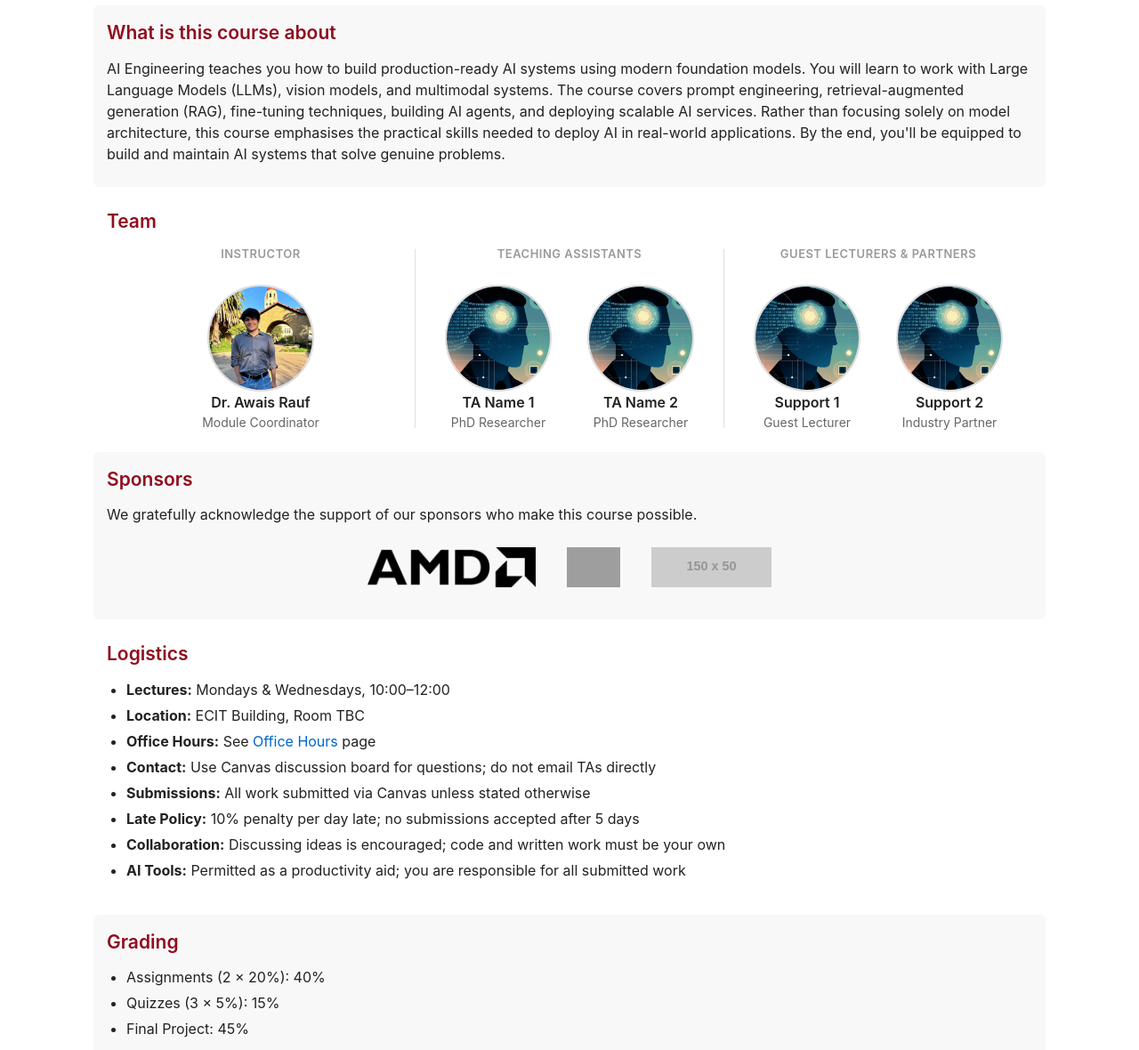
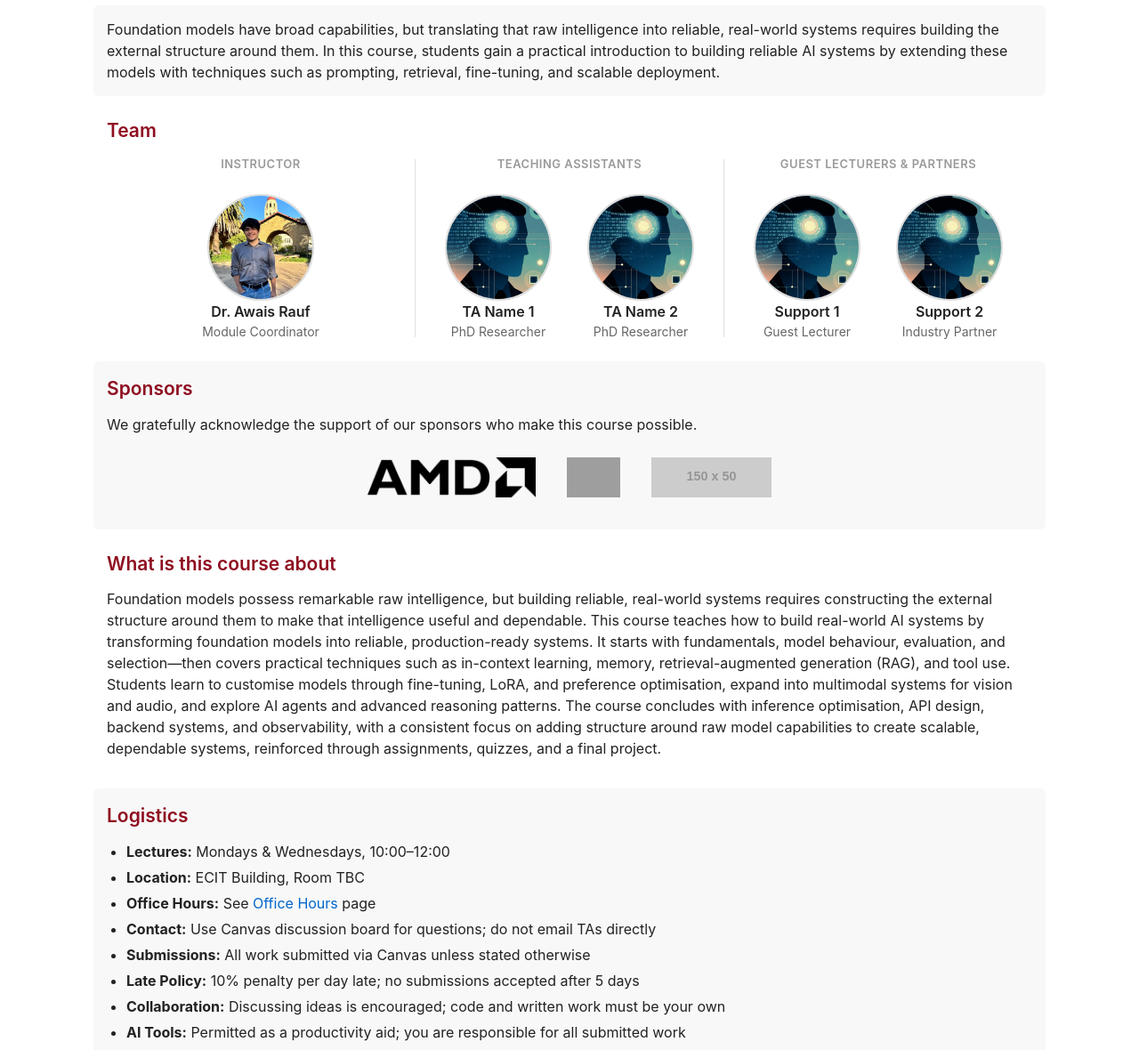
Before and after one commit to awaisrauf/ai_engineering_course, a Jekyll site: the page built from index.html, in a window 1280 px wide and 1400 px high, cut to the strip 220-1400 px from the top of the window. Shown: the whole strip at 89% size. Built offline with Jekyll 4.4.1, drawn with Linux system fonts in a browser that asks for light colours; grey boxes are pictures that could not be loaded.

Commit message:
improved description

```diff
--- a/index.html
+++ b/index.html
@@ -21,15 +21,11 @@ title: Home
 
   <!-- Course Description Section -->
   <div class="section">
-    <h2 class="section-title">What is this course about</h2>
-    <p>
-      AI Engineering teaches you how to build production-ready AI systems using modern foundation models.
-      You will learn to work with Large Language Models (LLMs), vision models, and multimodal systems.
-      The course covers prompt engineering, retrieval-augmented generation (RAG), fine-tuning techniques,
-      building AI agents, and deploying scalable AI services. Rather than focusing solely on model architecture, this course emphasises the practical skills
-      needed to deploy AI in real-world applications. By the end, you'll be equipped to build and
-      maintain AI systems that solve genuine problems.
-    </p>
+    <!-- <h2> </h2> -->
+    Foundation models have broad capabilities, but translating that raw intelligence into
+    reliable, real-world systems requires building the external structure around them.
+    In this course, students gain a practical introduction to building reliable AI systems by extending these models with
+    techniques such as prompting, retrieval, fine-tuning, and scalable deployment.
   </div>
 
   <!-- Team Section -->
@@ -95,6 +91,23 @@ title: Home
       {% endfor %}
     </div>
   </div>
+  <div class="section">
+    <h2 class="section-title">What is this course about</h2>
+    <p>
+      Foundation models possess remarkable raw intelligence, but building reliable, real-world systems requires constructing
+      the external structure around them to make that intelligence useful and dependable.
+      This course teaches how to build real-world AI systems by transforming foundation models into reliable,
+      production-ready systems.
+      It starts with fundamentals, model behaviour, evaluation, and selection—then covers practical techniques such
+      as in-context learning, memory, retrieval-augmented generation (RAG), and tool use. Students learn to customise models
+      through fine-tuning, LoRA, and preference optimisation, expand into multimodal systems for vision and audio, and
+      explore
+      AI agents and advanced reasoning patterns. The course concludes with inference optimisation, API design, backend
+      systems, and observability, with a consistent focus on adding structure around raw model capabilities to create
+      scalable, dependable systems, reinforced through assignments, quizzes, and a final project.
+
+    </p>
+  </div>
 
   <!-- Logistics Section -->
   <div class="section">
```
